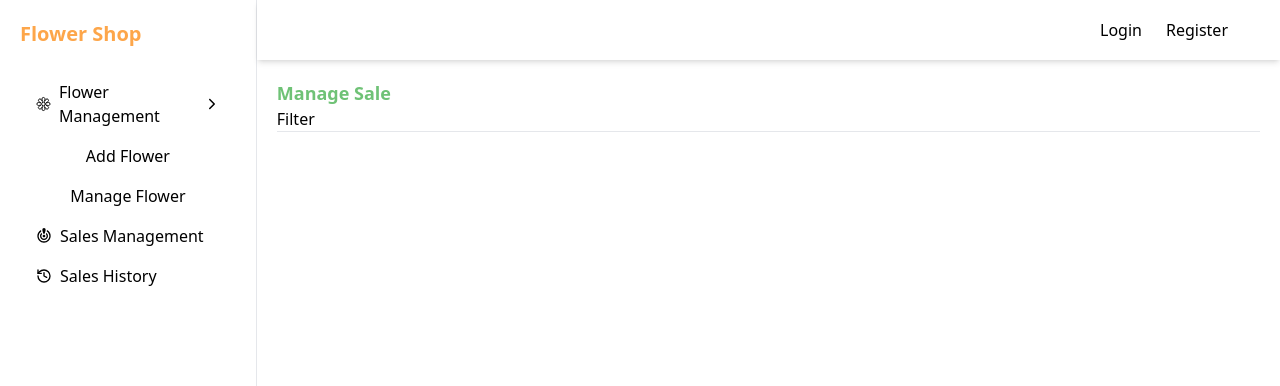
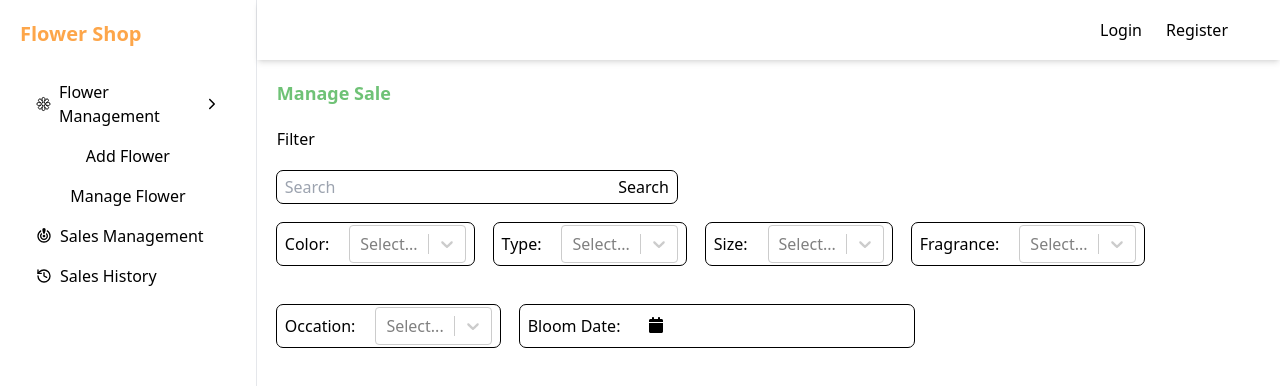
Before and after one commit to ArkoRoyBadhon/flower-client, a React (Vite) app: page /sale-manage in a window 1280 px wide. Shown: the top 386 px of the page. Built offline with nearby package versions, Linux system fonts and the light colour scheme; no server answers.

Commit message:
salemanagement page filter option

```diff
--- a/src/pages/SaleManage.tsx
+++ b/src/pages/SaleManage.tsx
@@ -1,13 +1,44 @@
+/* eslint-disable @typescript-eslint/no-explicit-any */
 import { Link } from "react-router-dom";
 import { useGetAllFlowerQuery } from "../redux/features/flower/flowerApi";
+import { useState } from "react";
+import { colorOptions, fragranceOptions, occationOptions, sizeOptions, typeOptions } from "../components/flowerOptions";
+import Select from "react-select";
+import DatePicker from "react-datepicker";
+import "react-datepicker/dist/react-datepicker.css";
+import { stateType } from "../types/addFlowerType";
 
 const SaleManage = () => {
+  const [searchValue, setSearchValue] = useState("");
+  const [searchVal, setSearchVal] = useState("");
+  const [selectedColor, setSelectedColor] = useState<stateType | null>();
+  const [selectedType, setSelectedType] = useState<stateType | null>();
+  const [selectedSize, setSelectedSize] = useState<stateType | null>();
+  const [selectedFragrance, setSelectedFragrance] =
+    useState<stateType | null>();
+  const [selectedOccation, setSelectedOccation] = useState<stateType | null>();
+  const [selectedBloom, setSelectedBloom] = useState<any>("");
+
+
   const {
     data: flowerData,
     isLoading,
     isSuccess,
     error,
-  } = useGetAllFlowerQuery(undefined);
+  } = useGetAllFlowerQuery({
+    searchVal,
+    selectedColor,
+    selectedFragrance,
+    selectedOccation,
+    selectedSize,
+    selectedType,
+    selectedBloom,
+    pageNum:1,
+  });
+
+  const handleSearch = () => {
+    setSearchVal(searchValue);
+  };
 
   console.log("data", flowerData?.data?.data);
 
@@ -15,12 +46,99 @@ const SaleManage = () => {
     <div className="p-5">
       <h1 className="text-[18px] font-bold text-green w-full">Manage Sale</h1>
       <div className="">
+      <div className="mt-5">
+        <h4 className="">Filter</h4>
         <div className="">
-          <h5 className="">Filter</h5>
+          <div className="h-fit py-5">
+            <div className="flex outline w-[400px] rounded-md outline-1 outline-light">
+              <input
+                className="w-full px-2 outline-none"
+                onChange={(e) => setSearchValue(e.target.value)}
+                type="text"
+                placeholder="Search"
+              />
+              <p
+                onClick={() => handleSearch()}
+                className="bg-light px-2 py-1 rounded-r-md cursor-pointer hover:bg-deep hover:text-white transition-all ease-in"
+              >
+                Search
+              </p>
+            </div>
+            <div className="flex flex-wrap gap-5 w-fit pt-5">
+              <div className="outline outline-1 outline-light px-2 py-[2px] rounded-md flex justify-between items-center gap-5 mb-5">
+                <label htmlFor="selectgender">Color:</label>
+                <Select
+                  name="color"
+                  options={colorOptions}
+                  isClearable={true}
+                  onChange={(selectedOption) =>
+                    setSelectedColor(selectedOption)
+                  }
+                  value={selectedColor}
+                />
+              </div>
+              <div className="outline outline-1 outline-light px-2 py-[2px] rounded-md flex justify-between items-center gap-5 mb-5">
+                <label htmlFor="selectgender">Type:</label>
+                <Select
+                  name="type"
+                  options={typeOptions}
+                  isClearable={true}
+                  onChange={(selectedOption) => setSelectedType(selectedOption)}
+                  value={selectedType}
+                />
+              </div>
+              <div className="outline outline-1 outline-light px-2 py-[2px] rounded-md flex justify-between items-center gap-5 mb-5">
+                <label htmlFor="selectgender">Size:</label>
+                <Select
+                  name="size"
+                  options={sizeOptions}
+                  isClearable={true}
+                  onChange={(selectedOption) => setSelectedSize(selectedOption)}
+                  value={selectedSize}
+                />
+              </div>
+              <div className="outline outline-1 outline-light px-2 py-[2px] rounded-md flex justify-between items-center gap-5 mb-5">
+                <label htmlFor="selectgender">Fragrance:</label>
+                <Select
+                  name="fragrance"
+                  options={fragranceOptions}
+                  isClearable={true}
+                  onChange={(selectedOption) =>
+                    setSelectedFragrance(selectedOption)
+                  }
+                  value={selectedFragrance}
+                />
+              </div>
+              <div className="outline outline-1 outline-light px-2 py-[2px] rounded-md flex justify-between items-center gap-5 mb-5">
+                <label htmlFor="selectgender">Occation:</label>
+                <Select
+                  name="occation"
+                  options={occationOptions}
+                  isClearable={true}
+                  onChange={(selectedOption) =>
+                    setSelectedOccation(selectedOption)
+                  }
+                  value={selectedOccation}
+                />
+              </div>
+
+              <div className="outline outline-1 outline-light px-2 py-[2px] rounded-md flex justify-between items-center gap-5 mb-5">
+                <label htmlFor="selectgender">Bloom Date:</label>
+                <DatePicker
+                  showIcon
+                  // minDate={new Date()}
+                  onChange={(date) => setSelectedBloom(date)}
+                  dateFormat="yyyy-MM-dd"
+                  selected={selectedBloom ? new Date(selectedBloom) : null}
+                />
+              </div>
+            </div>
+          </div>
         </div>
+      </div>
         <hr />
         <div className="mt-5 grid grid-cols-1 justify-items-center md:grid-cols-2 lg:grid-cols-3 gap-y-10 md:gap-x-10 gap-x-0">
-          {flowerData?.data?.data?.map((item) => {
+          {flowerData?.data?.data?.map((item:any) => {
             return (
               <div
                 key={item?._id}
@@ -28,8 +146,8 @@ const SaleManage = () => {
               >
                 <div className="w-full h-[50%] overflow-hidden">
                   <img
-                    className="rounded-t-md h-full w-full transition-transform transform hover:scale-110"
-                    src="https://plus.unsplash.com/premium_photo-1667667720425-6972aff75f6b?w=500&auto=format&fit=crop&q=60&ixlib=rb-4.0.3&ixid=M3wxMjA3fDB8MHxzZWFyY2h8NXx8cHJvZmlsZXxlbnwwfHwwfHx8MA%3D%3D"
+                    className="rounded-t-md w-full transition-transform transform hover:scale-110 h-[180px] bg-red-500"
+                    src={item?.img}
                     alt="img"
                   />
                 </div>
```
